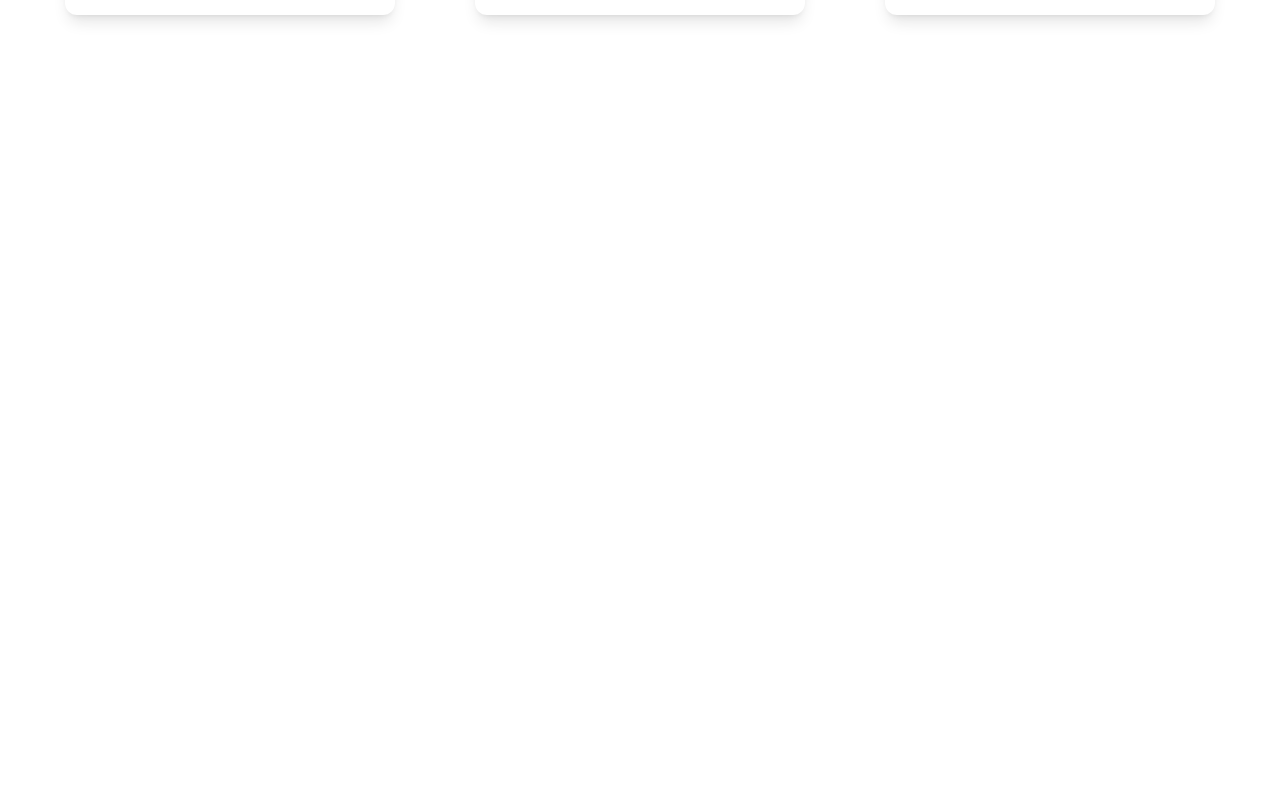
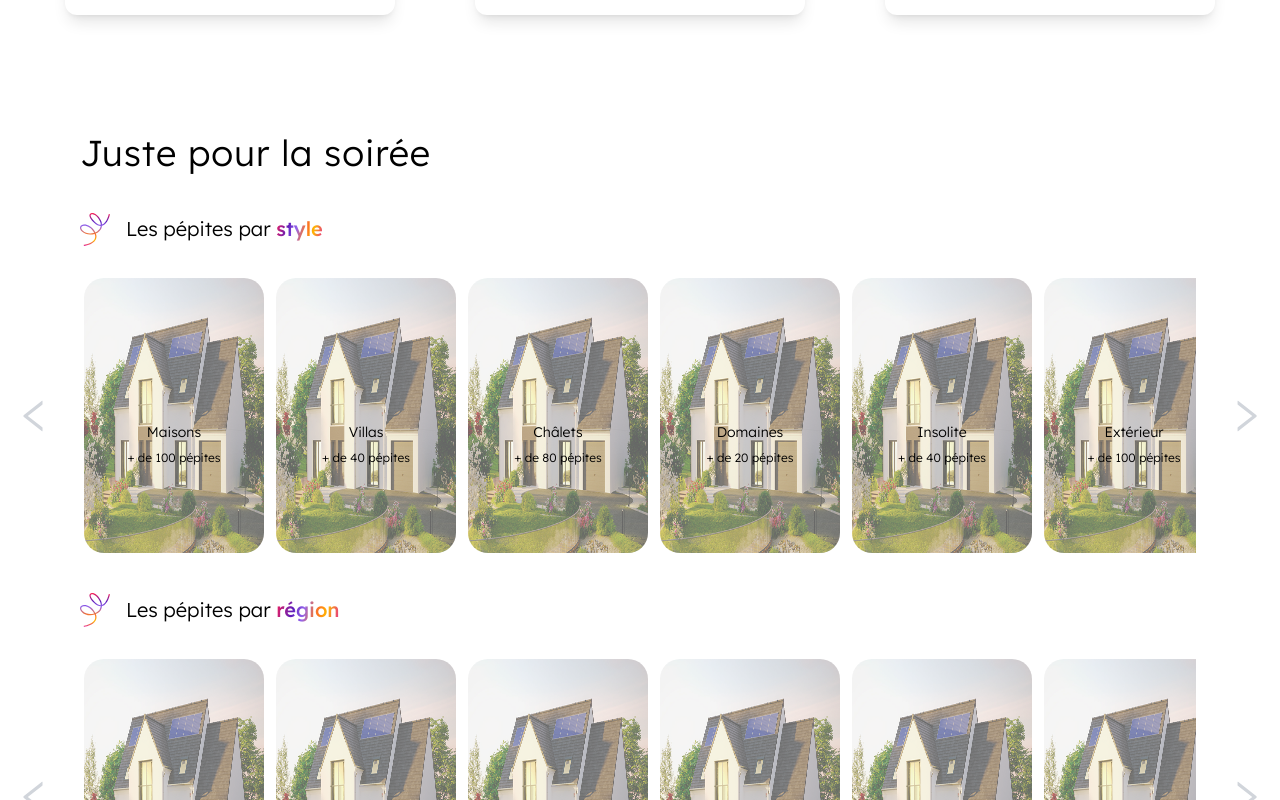
Before and after one commit to Frederic-Ferreira/jdcv, a Next.js app: page / in a window 1280 px wide. Shown: the part 1580-2380 px from the top of the page. Before the commit the page ends 1813 px from the top, so only its background shows below. Built offline with nearby package versions, Linux system fonts and the light colour scheme.

Commit message:
carousel cards done

```diff
--- /dev/null
+++ b/app/components/Gems/Carousel.jsx
@@ -0,0 +1,25 @@
+import { LeftOutlined, RightOutlined } from "@ant-design/icons"
+import ImageCard from "@app/components/Gems/ImageCard"
+import { imageCardStyles } from "@utils/image-card-style"
+import { v4 as uid } from "uuid"
+
+function Carousel(props) {
+  return (
+    <div className="flex items-center gap-8 px-4">
+      <LeftOutlined className="hover:cursor-pointer text-4xl text-gray-300" />
+      <div className="flex gap-3 overflow-x-auto">
+        {imageCardStyles.map((style) => (
+          <ImageCard
+            key={uid()}
+            src={style.src}
+            category={style.category}
+            number={style.number}
+          />
+        ))}
+      </div>
+      <RightOutlined className="hover:cursor-pointer text-4xl text-gray-300" />
+    </div>
+  )
+}
+
+export default Carousel
--- /dev/null
+++ b/app/components/Gems/Gems.jsx
@@ -0,0 +1,23 @@
+import Image from "next/image"
+import Carousel from "@app/components/Gems/Carousel"
+function Gems({ category }) {
+  return (
+    <div className="flex flex-col gap-8">
+      <div className="flex items-center gap-4 pl-20">
+        <Image
+          src="/images/home/gem-party.svg"
+          width={30}
+          height={30}
+          alt="icon serpentin pour faire la fête"
+        />
+        <h1 className="text-xl">
+          Les pépites par{" "}
+          <span className="gem-category font-medium">{category}</span>
+        </h1>
+      </div>
+      <Carousel />
+    </div>
+  )
+}
+
+export default Gems
--- /dev/null
+++ b/app/components/Gems/ImageCard.jsx
@@ -0,0 +1,20 @@
+import Image from "next/image"
+function ImageCard({ src, category, number }) {
+  return (
+    <div className="flex flex-col h-[275px] min-w-[180px] rounded-lg relative hover:cursor-pointer">
+      <Image
+        fill={true}
+        className="backdrop-opacity-60" // just an example
+        src={src}
+        alt={category}
+        style={{ borderRadius: "20px", opacity: 0.6 }}
+      />
+      <div className="absolute bottom-10 w-full h-1/3 flex flex-col gap-2 text-center">
+        <p className="text-sm">{category}</p>
+        <p className="text-xs">+ de {number} pépites</p>
+      </div>
+    </div>
+  )
+}
+
+export default ImageCard
--- a/app/components/SearchBar/Dates.jsx
+++ b/app/components/SearchBar/Dates.jsx
@@ -56,8 +56,8 @@ function Dates() {
         }
       >
         {dates.length
-          ? `Du ${moment(dates[0]).format("YYYY/MM/DD")} au
-            ${moment(dates[1]).format("YYYY/MM/DD")}`
+          ? `Du ${moment(dates[0]).format("DD/MM/YYYY")} au
+            ${moment(dates[1]).format("DD/MM/YYYY")}`
           : "Date"}
       </p>
       {showMenu && (
--- a/app/globals.scss
+++ b/app/globals.scss
@@ -29,6 +29,14 @@ $color-ternary-opacity: rgba(43, 41, 101, 0.75);
 
 .search-bar {
   scroll-margin-top: 200px;
+}
+
+.gem-category{
+  background: transparent linear-gradient(103deg, #FF2053 0%, #5E1DBB 28%, #9364ED 44%, #F57532 61%, #FF771E 66%, #FFB700 78%, #E2209E 100%) 0% 0% no-repeat padding-box;
+  -webkit-background-clip: text;
+  -webkit-text-fill-color: transparent;
+  background-clip: text;
+  text-fill-color: transparent;
 }
 
 /* Date Range Picker */
--- a/app/loading.jsx
+++ b/app/loading.jsx
@@ -1,6 +1,6 @@
 "use client"
 
-import { MoonLoader } from "react-spinners"
+import { ClipLoader } from "react-spinners"
 
 const Loader = () => {
   return (
@@ -13,7 +13,7 @@ const Loader = () => {
       items-center
     "
     >
-      <MoonLoader size={100} color="#EE7526" />
+      <ClipLoader size={50} color="#EE7526" />
     </div>
   )
 }
--- a/app/page.jsx
+++ b/app/page.jsx
@@ -3,7 +3,9 @@ import Image from "next/image"
 import CustomLink from "@app/components/Link"
 import SearchBar from "@app/components/SearchBar/SearchBar"
 import InfoCard from "@app/components/InfoCard"
+import Gems from "@app/components/Gems/Gems"
 import { infoCards } from "@utils/info-cards"
+import { gems } from "@utils/gems"
 import { v4 as uid } from "uuid"
 import { DownCircleOutlined } from "@ant-design/icons"
 import { useEffect, useRef } from "react"
@@ -76,7 +78,7 @@ export default function Home() {
             ref={iconRef}
             onClick={handleIconClick}
             className="animate-bounce fixed bottom-0 right-10 hover:cursor-pointer"
-            style={{ color: "#2B2965BF", fontSize: 52 }}
+            style={{ color: "#EE7526", fontSize: 52 }}
           />
         </div>
         <div className="flex flex-col items-center gap-10">
@@ -99,7 +101,7 @@ export default function Home() {
           />
         </div>
       </section>
-      <section className="informations h-[500px] flex justify-center gap-10 relative">
+      <section className="informations h-[400px] flex justify-center gap-10 relative">
         <div className="absolute flex gap-20 items-center -top-12">
           {infoCards.map((info) => (
             <InfoCard
@@ -112,6 +114,12 @@ export default function Home() {
           ))}
         </div>
       </section>
+      <section className="flex flex-col gap-10 text-black h-full">
+        <h1 className="text-4xl tracking-wide pl-20">Juste pour la soirée</h1>
+        {gems.map((gem) => (
+          <Gems key={uid()} category={gem.category} />
+        ))}
+      </section>
     </main>
   )
 }
--- /dev/null
+++ b/utils/gems.js
@@ -0,0 +1,11 @@
+export const gems = [
+  {
+    category: "style",
+  },
+  {
+    category: "région",
+  },
+  {
+    category: "évènement",
+  },
+]
--- /dev/null
+++ b/utils/image-card-style.js
@@ -0,0 +1,92 @@
+export const imageCardStyles = [
+  {
+    src: "/images/home/house.png",
+    category: "Maisons",
+    number: "100",
+  },
+  {
+    src: "/images/home/house.png",
+    category: "Villas",
+    number: "40",
+  },
+  {
+    src: "/images/home/house.png",
+    category: "Châlets",
+    number: "80",
+  },
+  {
+    src: "/images/home/house.png",
+    category: "Domaines",
+    number: "20",
+  },
+  {
+    src: "/images/home/house.png",
+    category: "Insolite",
+    number: "40",
+  },
+  {
+    src: "/images/home/house.png",
+    category: "Extérieur",
+    number: "100",
+  },
+  {
+    src: "/images/home/house.png",
+    category: "Maisons",
+    number: "100",
+  },
+  {
+    src: "/images/home/house.png",
+    category: "Villas",
+    number: "40",
+  },
+  {
+    src: "/images/home/house.png",
+    category: "Châlets",
+    number: "80",
+  },
+  {
+    src: "/images/home/house.png",
+    category: "Domaines",
+    number: "20",
+  },
+  {
+    src: "/images/home/house.png",
+    category: "Insolite",
+    number: "40",
+  },
+  {
+    src: "/images/home/house.png",
+    category: "Extérieur",
+    number: "100",
+  },
+  {
+    src: "/images/home/house.png",
+    category: "Maisons",
+    number: "100",
+  },
+  {
+    src: "/images/home/house.png",
+    category: "Villas",
+    number: "40",
+  },
+  {
+    src: "/images/home/house.png",
+    category: "Châlets",
+    number: "80",
+  },
+  {
+    src: "/images/home/house.png",
+    category: "Domaines",
+    number: "20",
+  },
+  {
+    src: "/images/home/house.png",
+    category: "Insolite",
+    number: "40",
+  },
+  {
+    src: "/images/home/house.png",
+    category: "Extérieur",
+    number: "100",
+  },
+]
--- a/utils/info-cards.js
+++ b/utils/info-cards.js
@@ -2,7 +2,7 @@ export const infoCards = [
   {
     src: "/images/home/infos/arrow.svg",
     alt: "icon de upload",
-    title: "Propos gratuitement ton bien à la fête",
+    title: "Propose gratuitement ton bien à la fête",
     content:
       "The same day that we receive your items, one of our numismatist will be contacting you with our No Obligation to sell offer.",
   },
```
Also changed, not shown: public/images/home/gem-party.svg (added), public/images/home/house.png (added).
